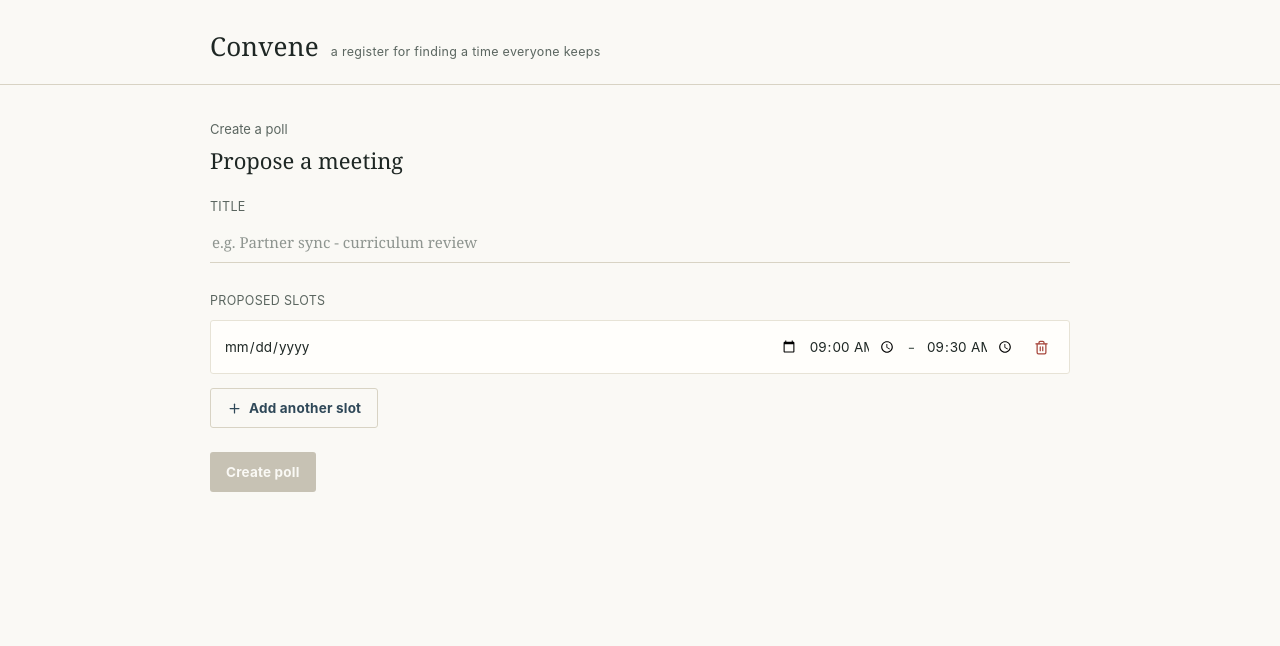
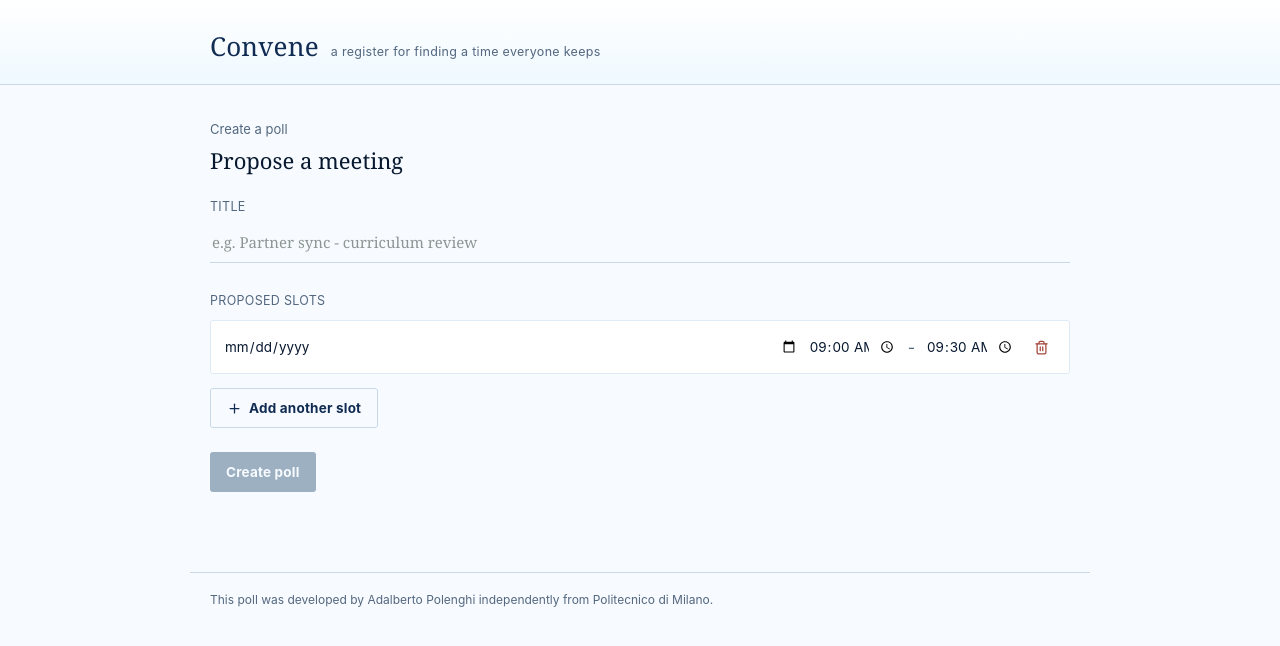
Before and after one commit to adalpole/PollProjectGit, a Next.js app: page / in a window 1280 px wide. Shown: the top 646 px of the page. Built offline with nearby package versions, Linux system fonts and the light colour scheme.

Commit message:
Update organizer links and Polimi styling

```diff
--- a/app/globals.css
+++ b/app/globals.css
@@ -1,18 +1,19 @@
 :root {
-  --paper: #faf9f5;
-  --paper-raised: #fffefb;
-  --ink: #1e2724;
-  --muted: #5b6660;
-  --line: #d8d3c4;
-  --line-soft: #e7e3d6;
-  --primary: #2f4858;
-  --gold: #a87c2a;
-  --gold-soft: #fbf3e3;
+  --paper: #f7fbff;
+  --paper-raised: #ffffff;
+  --ink: #07182f;
+  --muted: #53677f;
+  --line: #c9d9e8;
+  --line-soft: #deebf6;
+  --primary: #102c53;
+  --accent: #4dc9ff;
+  --accent-strong: #0ba4ff;
+  --accent-soft: #e7f7ff;
   --green: #3f6b4f;
-  --amber: #a87c2a;
+  --amber: #0b79b7;
   --red: #a6453b;
-  --disabled: #c7c2b4;
-  --shadow: 0 8px 24px rgb(30 39 36 / 0.08);
+  --disabled: #9db0c2;
+  --shadow: 0 8px 24px rgb(16 44 83 / 0.1);
 }
 
 * {
@@ -67,6 +68,7 @@
 
 .site-header {
   border-bottom: 1px solid var(--line);
+  background: linear-gradient(180deg, #ffffff 0%, #eff9ff 100%);
 }
 
 .site-header__inner {
@@ -79,6 +81,7 @@
 }
 
 .brand {
+  color: var(--primary);
   text-decoration: none;
   font-size: 26px;
   letter-spacing: 0.2px;
@@ -168,6 +171,11 @@
   text-decoration: none;
 }
 
+.button:hover:not(:disabled),
+a.button:hover {
+  background: #0b2445;
+}
+
 .button:disabled,
 .button[aria-disabled="true"] {
   background: var(--disabled);
@@ -178,6 +186,11 @@
   background: transparent;
   color: var(--primary);
   border: 1px solid var(--line);
+}
+
+.button-secondary:hover:not(:disabled),
+a.button-secondary:hover {
+  background: var(--accent-soft);
 }
 
 .button-danger {
@@ -214,6 +227,12 @@
   border: 1px solid var(--line-soft);
   border-radius: 3px;
   padding: 10px 12px;
+}
+
+.slot-row:focus-within,
+.availability-row:focus-within {
+  border-color: var(--accent-strong);
+  box-shadow: 0 0 0 3px rgb(77 201 255 / 0.18);
 }
 
 .slot-row input {
@@ -330,7 +349,7 @@
 .toolbar {
   display: flex;
   align-items: center;
-  justify-content: space-between;
+  justify-content: flex-end;
   gap: 16px;
   margin: 0 0 24px;
 }
@@ -342,20 +361,52 @@
   flex-wrap: wrap;
 }
 
-.copy-box {
-  display: flex;
-  align-items: center;
-  gap: 8px;
-  min-width: 0;
+.link-panel {
+  display: grid;
+  gap: 10px;
+  margin: 0 0 24px;
 }
 
-.copy-url {
+.link-card {
+  display: grid;
+  grid-template-columns: minmax(0, 1fr) auto;
+  gap: 12px;
+  align-items: center;
+  background: var(--paper-raised);
+  border: 1px solid var(--line-soft);
+  border-left: 4px solid var(--accent-strong);
+  border-radius: 4px;
+  box-shadow: var(--shadow);
+  padding: 14px 16px;
+}
+
+.link-card--private {
+  border-left-color: var(--primary);
+}
+
+.link-card__label {
+  color: var(--primary);
+  font-size: 12px;
+  font-weight: 800;
+  letter-spacing: 0.4px;
+  margin: 0 0 4px;
+  text-transform: uppercase;
+}
+
+.link-card__help {
+  color: var(--muted);
+  font-size: 12.5px;
+  line-height: 1.4;
+  margin: 5px 0 0;
+}
+
+.link-card__url {
+  color: var(--ink);
+  display: block;
+  font-size: 12px;
   overflow: hidden;
   text-overflow: ellipsis;
   white-space: nowrap;
-  max-width: 340px;
-  color: var(--muted);
-  font-size: 12px;
 }
 
 .table-wrap {
@@ -395,12 +446,12 @@
 .results-table .slot-best,
 .results-table .slot-best td,
 .results-table td.slot-best {
-  background: var(--gold-soft);
+  background: var(--accent-soft);
 }
 
 .results-table .slot-confirmed,
 .results-table td.slot-confirmed {
-  background: #f8ead0;
+  background: #d9f2ff;
 }
 
 .slot-header {
@@ -420,8 +471,8 @@
 }
 
 .select-slot[data-selected="true"] {
-  border-color: var(--gold);
-  background: var(--gold);
+  border-color: var(--primary);
+  background: var(--primary);
   color: #fff;
 }
 
@@ -449,6 +500,16 @@
   font-size: 13px;
   line-height: 1.5;
   margin: 0;
+}
+
+.site-footer {
+  border-top: 1px solid var(--line);
+  color: var(--muted);
+  font-size: 12px;
+  line-height: 1.5;
+  margin: 0 auto;
+  max-width: 900px;
+  padding: 18px 20px 28px;
 }
 
 .danger-zone {
@@ -483,12 +544,8 @@
     flex-direction: column;
   }
 
-  .copy-box {
-    width: 100%;
-  }
-
-  .copy-url {
-    max-width: calc(100vw - 146px);
+  .link-card {
+    grid-template-columns: 1fr;
   }
 
   .slot-row {
--- a/app/layout.tsx
+++ b/app/layout.tsx
@@ -16,6 +16,7 @@
       <body>
         <Header />
         <main className="shell">{children}</main>
+        <Footer />
       </body>
     </html>
   );
@@ -33,3 +34,11 @@
     </header>
   );
 }
+
+function Footer() {
+  return (
+    <footer className="site-footer sans">
+      This poll was developed by Adalberto Polenghi independently from Politecnico di Milano.
+    </footer>
+  );
+}
```
Also changed, not shown: app/e/[id]/[organizer_token]/organizer-view.tsx (+58 -12 lines).
